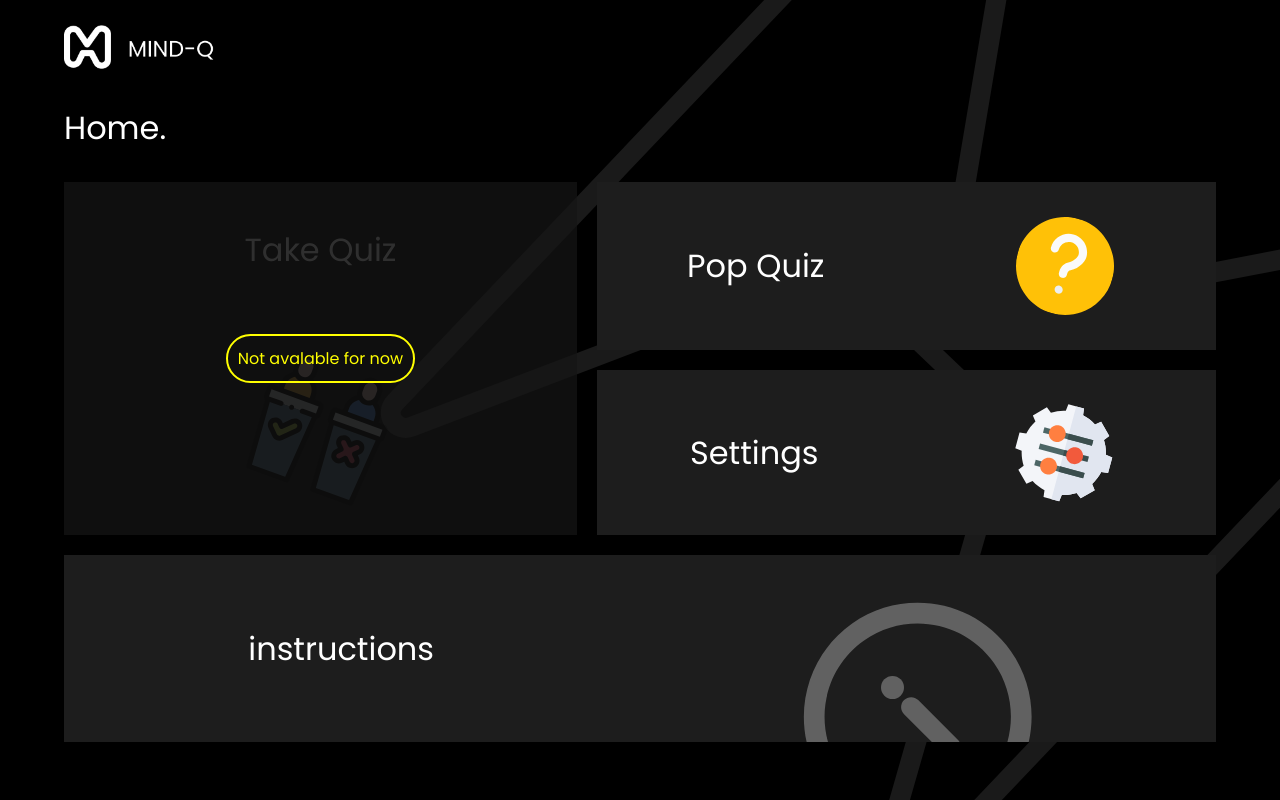
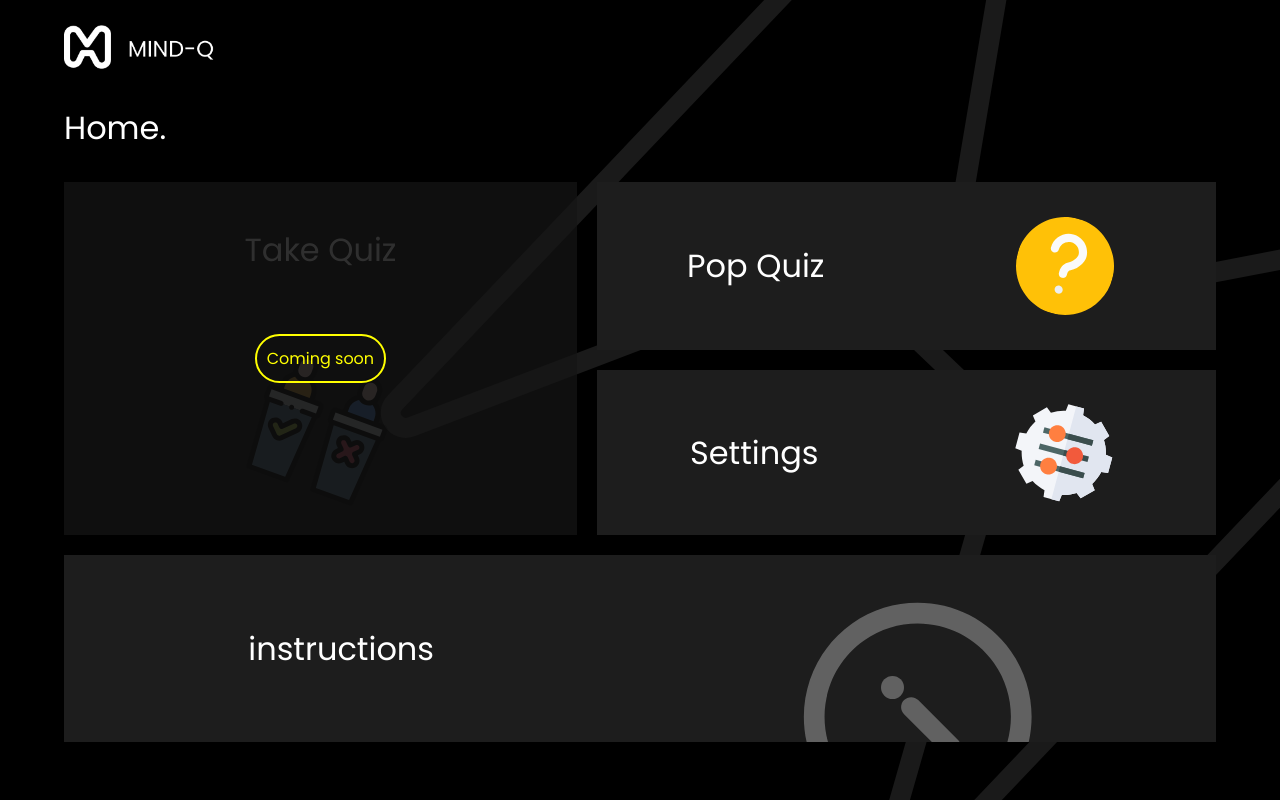
Before and after one commit to dhanielcodes/Mind-q, a Vue app: page / in a window 1280 px wide. Built offline with nearby package versions, Linux system fonts and the light colour scheme.

Commit message:
Update instruction error

```diff
--- a/src/components/HomePage.vue
+++ b/src/components/HomePage.vue
@@ -42,7 +42,7 @@ export default {
   position: relative;
 }
 .main .takeQuize::after{
-  content: 'Not avalable for now';
+  content: 'Coming soon';
   border: 2px solid yellow;
   padding: 10px;
   color: yellow;
--- a/src/components/InstructionsPage.vue
+++ b/src/components/InstructionsPage.vue
@@ -48,7 +48,7 @@ span{
   position: relative;
 }
 .takequiz::after{
-  content: 'Select any category of your choice and enjoy ! 😎';
+  content: 'Select any category of your choice and enjoy ! 😎. Will be available soon.';
   position: absolute;
   top: -10%;
   left: 50%;
@@ -63,7 +63,7 @@ span{
   transition: all 300ms;
 }
 .popquiz::after{
-  content: 'Answer random questions from different topics ! 🤪';
+  content: 'Answer random questions from different topics ! 🤪, But for now there are just html questions.';
   position: absolute;
   top: -10%;
   left: 50%;
--- a/src/components/SettingsPage.vue
+++ b/src/components/SettingsPage.vue
@@ -1,6 +1,6 @@
 <template>
   <div>
-    <p class="error" v-bind:class="{show: show}">Not functional yet</p>
+    <p class="error" v-bind:class="{show: show}">Coming soon</p>
     <h2><router-link to="/"><img src="../assets/images/back.svg" alt=""></router-link> <span>-</span> Settings.</h2>
     <div class="main">
       <div v-on:click="show =! show" class="light"><img src="../assets/images/light_mode.svg" alt=""> <h1>Light 🌞</h1> </div>
```
